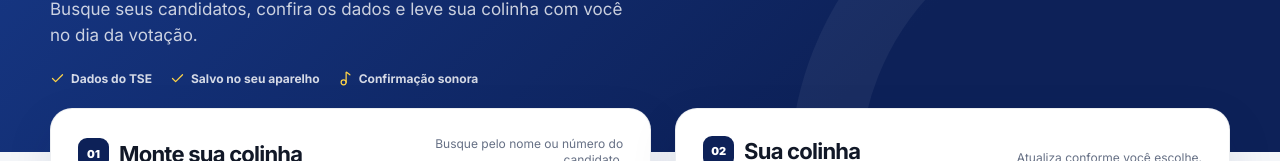
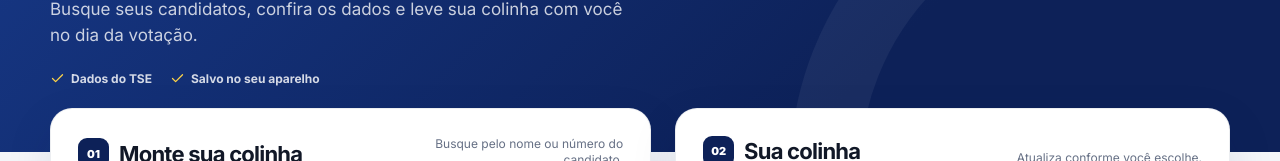
Before and after one commit to FNeves-Projects/colinha, a Next.js app: page / in a window 1280 px wide. Shown: the part 316-477 px from the top of the page. Built offline with nearby package versions, Linux system fonts and the light colour scheme.

Commit message:
Remove sound confirmation badge from the hero
The hero trust row no longer shows the Confirmação sonora label.

Co-authored-by: Danilo Araújo <dtharssis@users.noreply.github.com>

```diff
--- a/components/ballot-builder.tsx
+++ b/components/ballot-builder.tsx
@@ -530,7 +530,6 @@ export function BallotBuilder() {
           <div className="trust-row">
             <span><Check size={15} /> Dados do TSE</span>
             <span><Check size={15} /> Salvo no seu aparelho</span>
-            <span><Music2 size={15} /> Confirmação sonora</span>
           </div>
         </div>
       </header>
```
